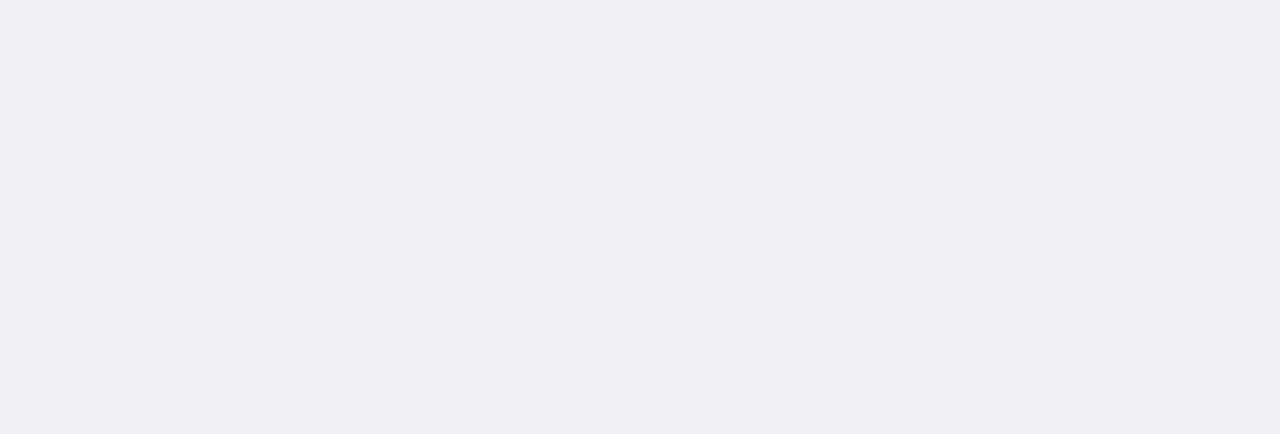
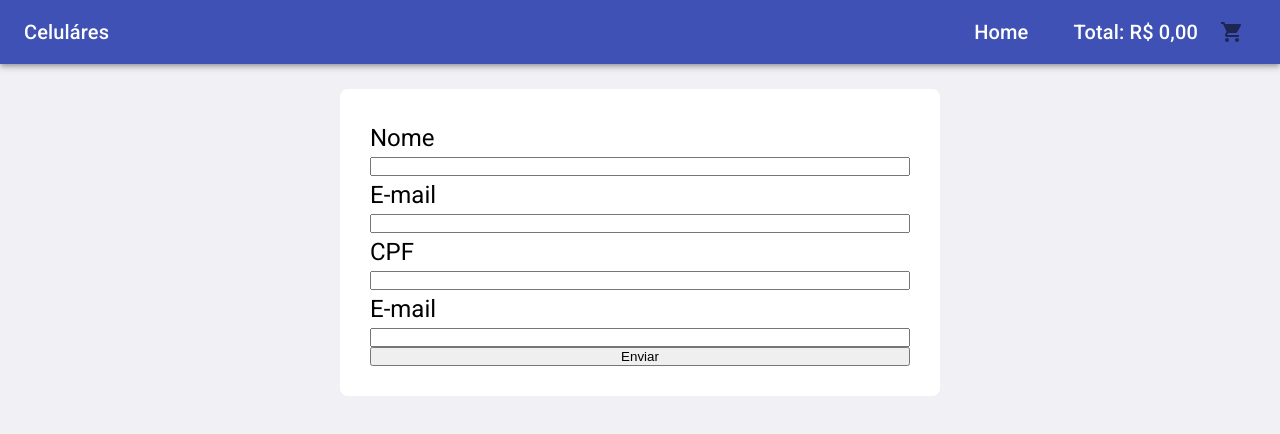
Before and after one commit to edgaregidio/cart_React, a React (Create React App) app in the folder frontend/: page /cadastro in a window 1280 px wide. Shown: the top 434 px of the page. Built offline with nearby package versions, Linux system fonts and the light colour scheme.

Commit message:
criação e estilização form

```diff
--- a/frontend/package.json
+++ b/frontend/package.json
@@ -9,10 +9,12 @@
     "@testing-library/react": "^9.3.2",
     "@testing-library/user-event": "^7.1.2",
     "axios": "^0.20.0",
+    "formik": "^2.1.5",
     "react": "^16.13.1",
     "react-dom": "^16.13.1",
     "react-router-dom": "^5.2.0",
-    "react-scripts": "3.4.3"
+    "react-scripts": "3.4.3",
+    "yup": "^0.29.3"
   },
   "scripts": {
     "start": "react-scripts start",
--- a/frontend/src/global.css
+++ b/frontend/src/global.css
@@ -12,6 +12,6 @@ body {
   -webkit-font-smoothing: antialiased;
 }
 
-h1, h2, h3, h4, h5, h6, p {
+h1, h2, h3, h4, h5, h6, p, label {
   font-family: 'Roboto', sans-serif;
 }
--- /dev/null
+++ b/frontend/src/pages/Form/index.js
@@ -0,0 +1,57 @@
+import React from 'react'
+import { Formik, Field, Form, ErrorMessage } from 'formik'
+
+import Header from '../../Components/Header'
+import schema from '../../schema'
+import './styles.css'
+
+export default function Cart() {
+
+  function onSubmit(values) {
+    console.log('SUBMIT', values)
+  }
+
+  return (
+
+    <div>
+      <Header />
+      <div className='card-form'>
+        <Formik
+          validationSchema={schema}
+          onSubmit={onSubmit}
+          initialValues={{
+            name: '',
+            email: '',
+          }}
+          render={({ values, isValid }) => (
+            <Form>
+              <div className='card-form-content'>
+                <div className='form-fields'>
+                  <label>Nome</label>
+                  <Field name='name' type='text' />
+                  <ErrorMessage name='name' />
+                </div>
+                <div className='form-fields' >
+                  <label>E-mail</label>
+                  <Field name='email' type='email' />
+                  <ErrorMessage name='email' />
+                </div>
+                <div className='form-fields' >
+                  <label>CPF</label>
+                  <Field name='email' type='text' />
+                  <ErrorMessage name='cpf' />
+                </div>
+                <div className='form-fields' >
+                  <label>E-mail</label>
+                  <Field name='email' type='email' />
+                  <ErrorMessage name='email' />
+                </div>
+                <button type='submit' disabled={!isValid}>Enviar</button>
+              </div>
+            </Form>
+          )}
+        />
+      </div>
+    </div>
+  );
+}
--- /dev/null
+++ b/frontend/src/pages/Form/styles.css
@@ -0,0 +1,27 @@
+.card-form {
+  display: flex;
+  flex-direction: column;
+  align-items: center;
+}
+.card-form .card-form-content{
+  display: flex;
+  flex-direction: column;
+  background: #fff;
+  width: 600px;
+  margin-top: 25px;
+  border-radius: 8px;
+  padding: 30px;
+}
+
+.card-form .card-form-content .form-fields{
+  display: flex;
+  flex-direction: column;
+}
+
+.form-fields label{
+  font-size: 24px;
+  margin: 5px 0;
+}
+
+.form-fields input{
+}
--- a/frontend/src/routes.js
+++ b/frontend/src/routes.js
@@ -4,6 +4,7 @@ import { BrowserRouter, Route, Switch, Redirect } from 'react-router-dom'
 import Home from './pages/Home'
 import Cart from './pages/Cart'
 import Product from './pages/Product'
+import Form from './pages/Form'
 
 export default function Routes() {
   return (
@@ -13,6 +14,7 @@ export default function Routes() {
         <Route path="/products" exact component={Home} />
         <Route path="/carrinho" exact component={Cart} />
         <Route path="/product/:id" exact component={Product} />
+        <Route path="/cadastro" exact component={Form} />
       </Switch>
     </BrowserRouter>
   )
--- /dev/null
+++ b/frontend/src/schema.js
@@ -0,0 +1,6 @@
+import * as Yup from 'yup'
+
+export default Yup.object().shape({
+  name: Yup.string().min(3).required(),
+  email: Yup.string().email().required(),
+})
```
Also changed, not shown: 2 other files (tests, documents, lock files or other folders).
